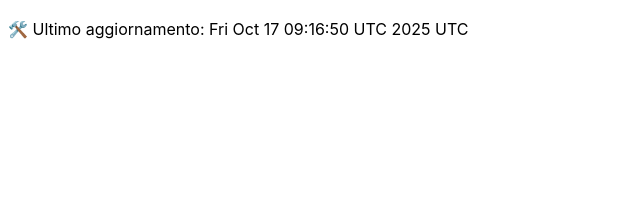
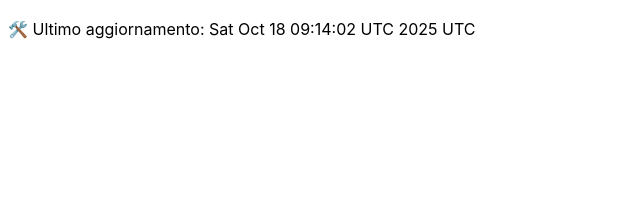
Before and after one commit to DanteTrb/DanteTrb.github.io, a Jekyll site: the page built from badges.md, in a window 1280 px wide. Shown: the top 212 px of the page, without its empty margins (0-640 px from the left). Built offline with Jekyll 4.4.1, drawn with Linux system fonts in a browser that asks for light colours; our own code applies the rules of GitHub Pages for plain Markdown files.

Commit message:
🛠️ Aggiornamento automatico badge

```diff
--- a/badges.md
+++ b/badges.md
@@ -1 +1 @@
-🛠️ Ultimo aggiornamento: Fri Oct 17 09:16:50 UTC 2025 UTC
+🛠️ Ultimo aggiornamento: Sat Oct 18 09:14:02 UTC 2025 UTC
```
